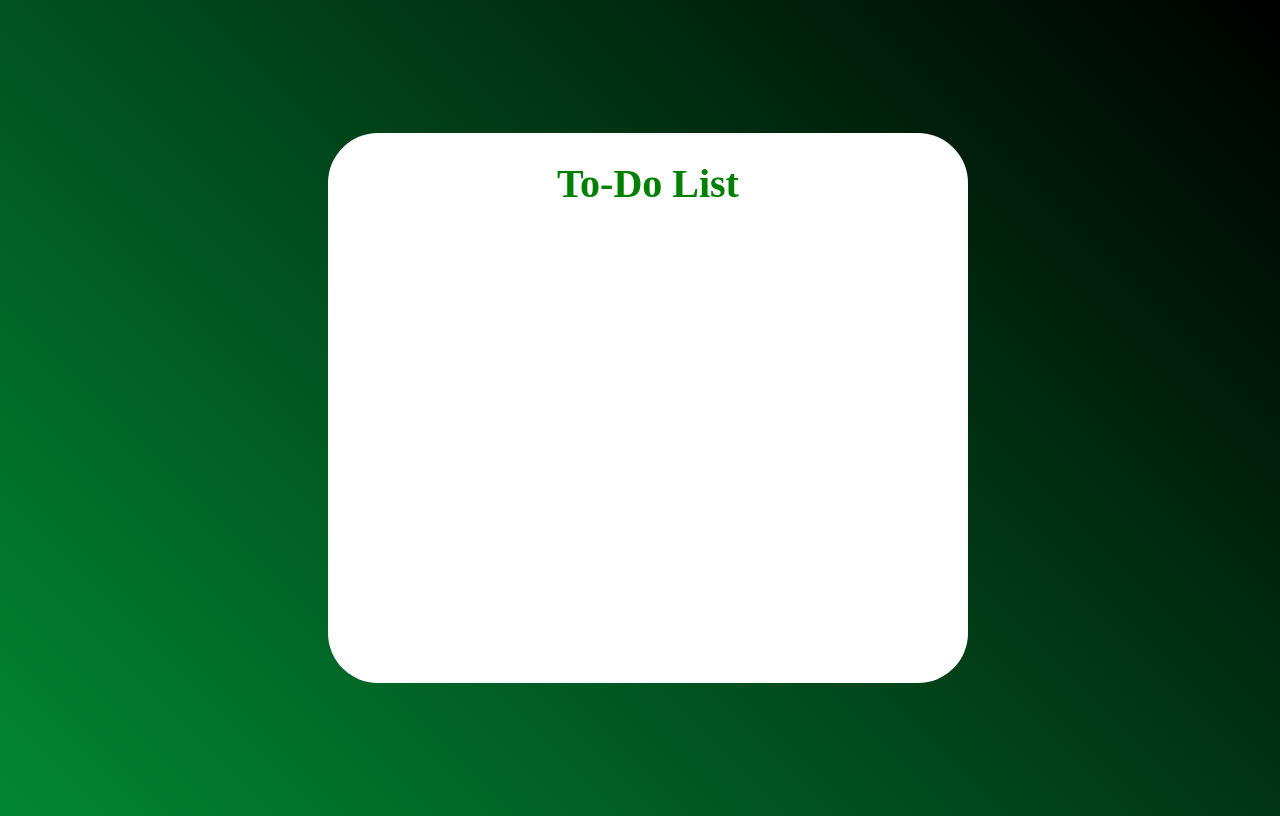
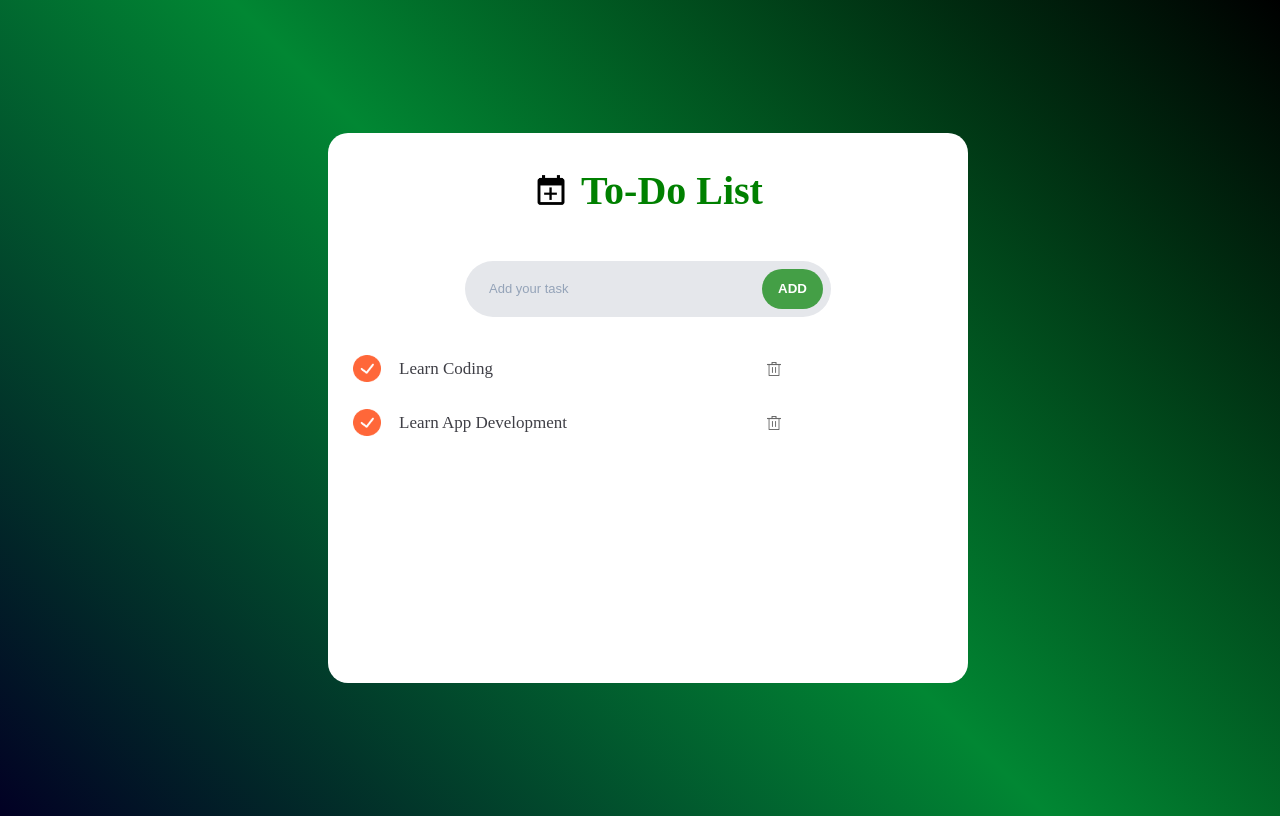
Before and after one commit to WilkinsGBE/ProductivityWebApp, a React (Vite) app: page / in a window 1280 px wide. Built offline with nearby package versions, Linux system fonts and the light colour scheme.

Commit message:
Version 1 of the finish gui of the todo app

```diff
--- a/src/components/Todo.jsx
+++ b/src/components/Todo.jsx
@@ -1,13 +1,28 @@
 import React from "react";
 import "../style/TodoApp.css";
+import todo_icon from "../assets/todo_icon.png";
+import TodoItems from "./TodoItems";
 
 export const Todo = () => {
   return (
     <>
       <div className="body">
         <div className="box">
+          {/* -------- Title ------- */}
           <div className="header">
+            <img src={todo_icon} alt="" />
             <h1>To-Do List</h1>
+          </div>
+          {/* ------ Input box ------ */}
+          <div className="input">
+            <input type="text" placeholder="Add your task" />
+            <button>ADD</button>
+          </div>
+
+          {/* ----- To-do list --------- */}
+          <div className="todo-items">
+          <TodoItems text="Learn Coding"/>
+          <TodoItems text="Learn App Development"/>
           </div>
         </div>
       </div>
--- /dev/null
+++ b/src/components/TodoItems.jsx
@@ -0,0 +1,21 @@
+import React from "react";
+import "../style/TodoApp.css";
+import tick from "../assets/tick.png";
+import not_tick from "../assets/not_tick.png";
+import delete_icon from "../assets/delete.png";
+
+const TodoItems = ({text}) => {
+  return (
+    <>
+      <div className="todolist">
+        <div className="list">
+          <img src={tick} alt="" />
+          <p>{text}</p>
+        </div>
+        <img className="delete-icon " src={delete_icon} alt="" />
+      </div>
+    </>
+  );
+};
+
+export default TodoItems;
--- a/src/style/TodoApp.css
+++ b/src/style/TodoApp.css
@@ -1,11 +1,11 @@
 body {
   width: 100%;
   height: 100vh;
-  background-color: rgb(2, 0, 36);
+  background-color: rgb(2, 0, 36, 0.5);
   background: linear-gradient(
     45deg,
     rgba(2, 0, 36, 1) 0%,
-    rgba(1, 135, 51, 1) 0%,
+    rgba(1, 135, 51, 1) 50%,
     rgba(0, 0, 0, 1) 100%
   );
 }
@@ -20,21 +20,115 @@ body {
 .box {
   background-color: white;
   display: flex;
-  /* justify-content: center; */
   flex-direction: column;
   align-items: center;
   min-height: 550px;
   width: 50%;
-  border-radius: 50px;
+  border-radius: 20px;
 }
+
+/* -------- Title ------- */
 
 .header {
   display: flex;
   justify-content: center;
   align-items: center;
+  margin-top: 7px;
+  gap: 2px;
+}
+
+.header img {
+  width: 36px;
+  margin-right: 10px;
 }
 
 .header h1 {
   color: green;
   font-size: 40px;
 }
+
+/* ------ Input box ------ */
+
+.input {
+  display: flex;
+  align-items: center;
+  gap: 8px;
+  margin-top: 20px;
+  background-color: #e5e7eb;
+  padding: 8px;
+  border-radius: 50px;
+  width: 350px;
+}
+
+.input input {
+  background-color: transparent;
+  border: 0;
+  outline: none;
+  flex: 1;
+  height: 28px;
+  padding-left: 16px;
+  padding-right: 8px;
+  font-size: 13px;
+}
+
+.input button {
+  background-color: rgba(0, 128, 0, 0.7);
+  border: 0;
+  outline: none;
+  border-radius: 50px;
+  color: white;
+  font-weight: bold;
+  height: 40px;
+  padding: 0 16px;
+  cursor: pointer;
+}
+
+.input button:hover {
+  background-color: green;
+}
+
+input::placeholder {
+  color: rgb(148, 163, 184);
+}
+
+/* TodoItems code is below this */
+.todo-items {
+  display: flex;
+  align-self: flex-start;
+  flex-wrap: wrap;
+  padding-top: 25px;
+  padding-left: 25px;
+  flex-direction: column;
+}
+
+/* the divs in TodoItems.jsx */
+.todolist {
+  display: flex;
+  align-items: center;
+  gap: 200px; /* This should be fix because i shouldn't need to
+  use gap to make a space between the delete icon and the text */
+}
+
+.list {
+  display: flex;
+  flex: 1;
+  align-items: center;
+  cursor: pointer;
+}
+
+.list img {
+  width: 28px;
+}
+
+.list p {
+  margin-left: 18px;
+  font-size: 17px;
+  color: #3F3F46;
+}
+
+.delete-icon {
+  cursor: pointer;
+  width: 14px;
+}
+
+/* TodoItems code is over this */
```
